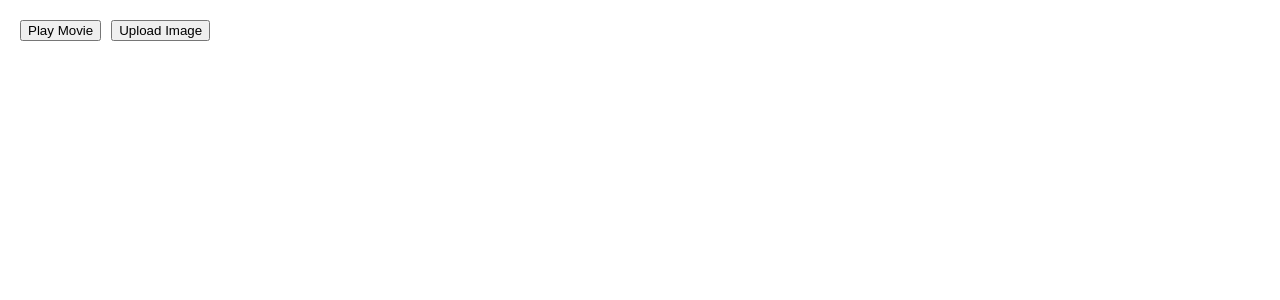
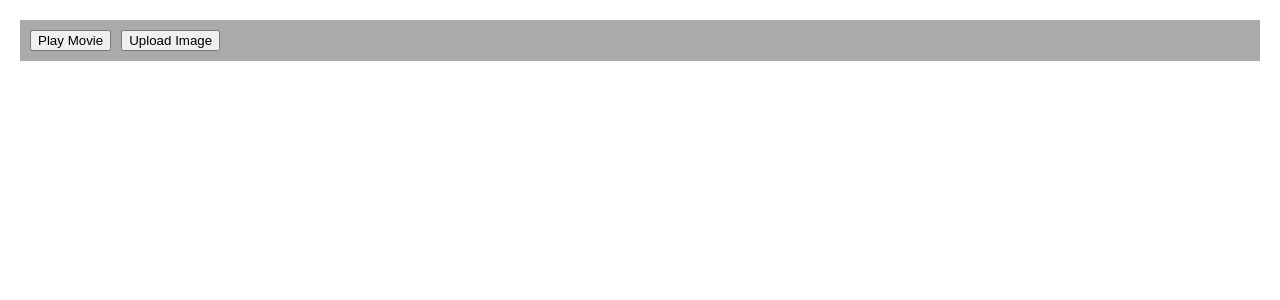
Before and after one commit to Pironeer-1/LeeJihyeon, a React (Create React App) app in the folder React_Master_04_01/: page / in a window 1280 px wide. Shown: the top 300 px of the page. Built offline with nearby package versions, Linux system fonts and the light colour scheme.

Commit message:
[Update]React_Master_04_01_07

```diff
--- a/React_Master_04_01/src/App.js
+++ b/React_Master_04_01/src/App.js
@@ -89,32 +89,47 @@
 //     );
 // }
 
-export default function App() {
+// export default function App() {
+//     return (
+//         <Toolbar
+//             onPlayMovie={() => alert('Playing!')}
+//             onUploadImage={() => alert('Uploading!')}
+//         />
+//     );
+// }
+//
+// function Toolbar({onPlayMovie, onUploadImage}) {
+//     return (
+//         <div>
+//             <Button onClick={onPlayMovie}>
+//                 Play Movie
+//             </Button>
+//             <Button onClick={onUploadImage}>
+//                 Upload Image
+//             </Button>
+//         </div>
+//     );
+// }
+//
+// function Button({onClick, children}) {
+//     return (
+//         <button onClick={onClick}>
+//             {children}
+//         </button>
+//     );
+// }
+
+export default function Toolbar() {
     return (
-        <Toolbar
-            onPlayMovie={() => alert('Playing!')}
-            onUploadImage={() => alert('Uploading!')}
-        />
-    );
-}
-
-function Toolbar({onPlayMovie, onUploadImage}) {
-    return (
-        <div>
-            <Button onClick={onPlayMovie}>
+        <div className="Toolbar" onClick={() => {
+            alert('You clicked on the toolbar!');
+        }}>
+            <button onClick={() => alert('Playing!')}>
                 Play Movie
-            </Button>
-            <Button onClick={onUploadImage}>
+            </button>
+            <button onClick={() => alert('Uploading!')}>
                 Upload Image
-            </Button>
+            </button>
         </div>
     );
 }
-
-function Button({onClick, children}) {
-    return (
-        <button onClick={onClick}>
-            {children}
-        </button>
-    );
-}
--- a/React_Master_04_01/src/styles.css
+++ b/React_Master_04_01/src/styles.css
@@ -45,6 +45,56 @@
 /*ul {*/
 /*  padding-left: 20px;*/
 /*}*/
+
+/** {*/
+/*  box-sizing: border-box;*/
+/*}*/
+
+/*body {*/
+/*  font-family: sans-serif;*/
+/*  margin: 20px;*/
+/*  padding: 0;*/
+/*}*/
+
+/*h1 {*/
+/*  margin-top: 0;*/
+/*  font-size: 22px;*/
+/*}*/
+
+/*h2 {*/
+/*  margin-top: 0;*/
+/*  font-size: 20px;*/
+/*}*/
+
+/*h3 {*/
+/*  margin-top: 0;*/
+/*  font-size: 18px;*/
+/*}*/
+
+/*h4 {*/
+/*  margin-top: 0;*/
+/*  font-size: 16px;*/
+/*}*/
+
+/*h5 {*/
+/*  margin-top: 0;*/
+/*  font-size: 14px;*/
+/*}*/
+
+/*h6 {*/
+/*  margin-top: 0;*/
+/*  font-size: 12px;*/
+/*}*/
+
+/*code {*/
+/*  font-size: 1.2em;*/
+/*}*/
+
+/*ul {*/
+/*  padding-left: 20px;*/
+/*}*/
+
+/*button { margin-right: 10px; }*/
 
 * {
   box-sizing: border-box;
@@ -94,4 +144,8 @@ ul {
   padding-left: 20px;
 }
 
-button { margin-right: 10px; }
+.Toolbar {
+  background: #aaa;
+  padding: 5px;
+}
+button { margin: 5px; }
```
